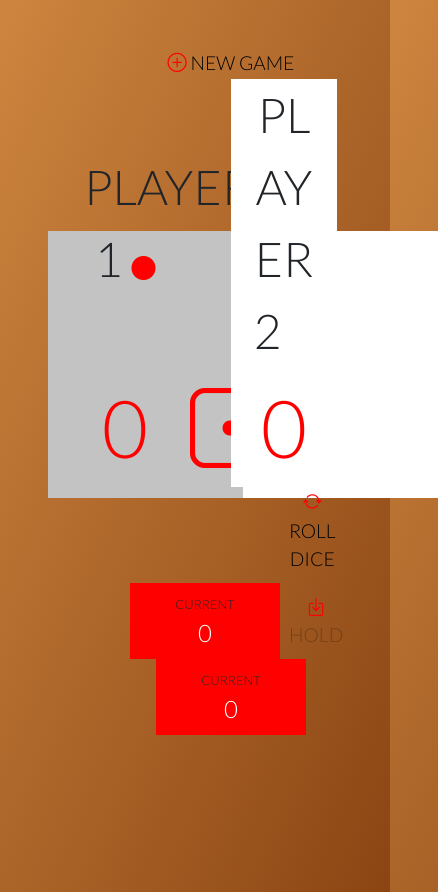
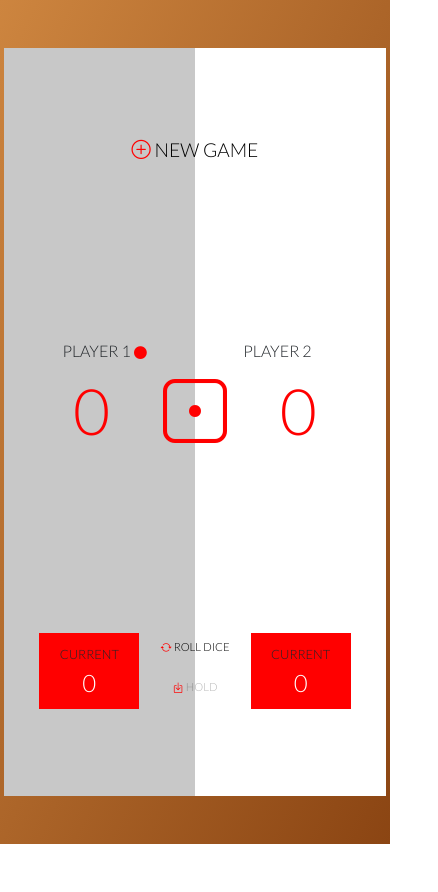
Before and after one commit to fabienmacip/devoir02, a plain HTML site: page index.html in a window 390 px wide. Shown: the whole page, 438 px wide, since content can reach past the window. After the commit the page ends 844 px from the top, so only its background shows below. Drawn offline with nearby package versions, Linux system fonts and the light colour scheme.

Commit message:
07 Projet OK et responsive

```diff
--- a/index.html
+++ b/index.html
@@ -1,33 +1,23 @@
 <!DOCTYPE html>
 <html lang="fr">
+
 <head>
   <meta charset="UTF-8">
   <meta name="viewport" content="width=device-width, initial-scale=1.0">
 
-  <!-- Bootstrap CDN CSS -->
-<!--
-  <link rel="stylesheet"
-  href="https://stackpath.bootstrapcdn.com/bootstrap/4.5.2/css/bootstrap.min.css"
-  integrity="sha384-JcKb8q3iqJ61gNV9KGb8thSsNjpSL0n8PARn9HuZOnIxN0hoP+VmmDGMN5t9UJ0Z"
-  crossorigin="anonymous">
--->
-  <!-- My CSS -->
-
-<!--BOOTSTRAP bis-->
-<!-- BOOTSTRAP CSS only -->
+  <!-- BOOTSTRAP CSS & ICONS -->
   <link href="https://cdn.jsdelivr.net/npm/bootstrap@5.1.0/dist/css/bootstrap.min.css"
   rel="stylesheet"
   integrity="sha384-KyZXEAg3QhqLMpG8r+8fhAXLRk2vvoC2f3B09zVXn8CA5QIVfZOJ3BCsw2P0p/We" crossorigin="anonymous">
-<!-- FIN-->
-
   <link rel="stylesheet" href="https://cdn.jsdelivr.net/npm/bootstrap-icons@1.5.0/font/bootstrap-icons.css">
-
+  <!-- FIN BOOTSTRAP -->
 
   <!-- LATO -->
   <link rel="preconnect" href="https://fonts.googleapis.com">
   <link rel="preconnect" href="https://fonts.gstatic.com" crossorigin>
   <link href="https://fonts.googleapis.com/css2?family=Lato:wght@300&display=swap" rel="stylesheet">
 
+  <!-- CSS Personnalisé -->
   <link href="style.css" rel="stylesheet" type="text/css">
 
   <title>DICE Duel | Accueil</title>
@@ -36,40 +26,44 @@ integrity="sha384-KyZXEAg3QhqLMpG8r+8fhAXLRk2vvoC2f3B09zVXn8CA5QIVfZOJ3BCsw2P0p/
     puis vous validez un score. Si vous faites 1, vous arrêtez votre tour et
     votre score CURRENT est ajouté à votre score TOTAL."/>
 
+</head>
 
-
-</head>
 <body>
-<main class="container m-5 h-75 row ">
-  <div class="row align-items-center" id="game-table">
+  <!-- sm md lg -->
+  <main class="container mx-auto px-1 px-md-5 h-100 row justify-content-center">
+    <div class="row my-5 align-items-center justify-content-center" id="game-table">
 
       <!-- ************* LIGNE NEW GAME  *************** -->
-
+      <div class="row">
         <div class="col-12 d-inline-block card-rounded-0">
         <button id="new-game" class="border-0 bg-transparent">
           <i class="bi bi-plus-circle"></i> NEW GAME
         </button>
         </div>
+      </div>
 
+      <!-- ************* PLAYERS et SCORES GLOBAUX & DE ************-->
+      <div class="row justify-content-center">
         <!-- ************* LIGNE PLAYER 1 PLAYER 2  *************** -->
-
-		<div class="col-4 col-sm-5 d-inline-block card-rounded-0" id="player1-title">
+        <div class="row">
+          <div class="col-5 d-inline-block card-rounded-0" id="player1-title">
                 PLAYER 1 <i class="bi bi-circle-fill" id="circle-player-1"></i>
           </div>
 
           <div class="col-2 d-inline-block card-rounded-0">
           </div>
 
-    <div class="col-4 col-sm-5 d-inline-block card rounded-0" id="player2-title">
+          <div class="col-5 d-inline-block card rounded-0" id="player2-title">
                 PLAYER 2 <i class="bi bi-circle-fill" id="circle-player-2"></i>
+          </div>
         </div>
 
         <!-- ************* LIGNE SCORE GLOBAL et DE  *************** -->
-
-		<div class="col-4 col-sm-5 d-inline-block card-rounded-0" id="player1-global-score">
+        <div class="row">
+          <div class="col-4 d-inline-block card-rounded-0" id="player1-global-score">
                 SCORE 1
               </div>
-		<div class="col-2 d-inline-block card-rounded-0" id="dice">
+          <div class="col-4 d-inline-block card-rounded-0" id="dice">
           <i class="bi bi-dice-1" id="dice1"></i>
           <i class="bi bi-dice-2" id="dice2"></i>
           <i class="bi bi-dice-3" id="dice3"></i>
@@ -78,24 +72,24 @@ integrity="sha384-KyZXEAg3QhqLMpG8r+8fhAXLRk2vvoC2f3B09zVXn8CA5QIVfZOJ3BCsw2P0p/
           <i class="bi bi-dice-6" id="dice6"></i>
 
           </div>
-        <div class="col-4 col-sm-5 d-inline-block card rounded-0" id="player2-global-score">
+              <div class="col-4 d-inline-block card rounded-0" id="player2-global-score">
                 SCORE 2
           </div>
+        </div>
+      </div>
+    <!-- ************* LIGNE CURRENT SCORE et BOUTONS ROLL et HOLD  *************** -->
+    <div class="row justify-content-center">
 
-<!-- ************* LIGNE CURRENT SCORE et BOUTONS ROLL et HOLD  *************** -->
-<div class="col-12">
-
-  <div class="col-4 col-sm-5 d-inline-block card-rounded-0 pt-2 pb-2" id="player1-score">
+      <div class="col-4 col-md-4 d-inline-block card-rounded-0 py-2" id="player1-score">
         <span class="current-word">CURRENT</span><br/><span id="current-score-1">11</span>
       </div>
 
-  <div class="col-2 d-inline-block card-rounded-0" id="play">
+      <div class="col-4 col-lg-3 d-inline-block card-rounded-0" id="play">
         <div class="mb-3">
           <button id="roll-dice" class="border-0 bg-transparent">
             <i class="bi bi-arrow-repeat"></i> ROLL DICE<br/>
           </button>
         </div>
-
         <div>
           <button id="hold" class="border-0 bg-transparent">
             <i class="bi bi-box-arrow-in-down"></i> HOLD
@@ -103,28 +97,15 @@ integrity="sha384-KyZXEAg3QhqLMpG8r+8fhAXLRk2vvoC2f3B09zVXn8CA5QIVfZOJ3BCsw2P0p/
         </div>
       </div>
 
-  <div class="col-4 col-sm-5 d-inline-block card rounded-0 pt-2 pb-2" id="player2-score">
+      <div class="col-4 col-md-4 d-inline-block card rounded-0 pt-2 pb-2" id="player2-score">
         <span class="current-word">CURRENT</span><br/><span id="current-score-2">43</span>
       </div>
 
     </div>
   </div>
 
+  </main>
 
-
-</main>
-<!--
-  <script src="https://stackpath.bootstrapcdn.com/bootstrap/4.5.2/js/bootstrap.min.js"
-    integrity="sha384-B4gt1jrGC7Jh4AgTPSdUtOBvfO8shuf57BaghqFfPlYxofvL8/KUEfYiJOMMV+rV"
-    crossorigin="anonymous"></script>
-
-    <script src="https://stackpath.bootstrapcdn.com/bootstrap/4.5.2/js/bootstrap.bundle.min.js"
-    integrity="sha384-LtrjvnR4Twt/qOuYxE721u19sVFLVSA4hf/rRt6PrZTmiPltdZcI7q7PXQBYTKyf"
-    crossorigin="anonymous"></script>
-
-
-
--->
   <script type="text/javascript" src="script.js"></script>
 
 </body>
--- a/script.js
+++ b/script.js
@@ -13,7 +13,7 @@ let tourJoueur2 = false;
 var diceValue = 1;
 
 // Score pour gagner
-const SCORE_TO_WIN = 10;
+const SCORE_TO_WIN = 100;
 
 // On récupère les éléments du DOM
 const newGame = document.getElementById('new-game');
--- a/style.css
+++ b/style.css
@@ -6,13 +6,10 @@ body {
 	background: linear-gradient(to bottom right, peru, saddlebrown);
 	height: 100vh;
 	overflow-y: hidden;
+
 }
 
 main {
-	background-image: url(img/gris.jpg), url(img/blanc.jpg);
-  background-position: left, right;
-	background-size: 50%, 50%;
-  background-repeat: no-repeat, no-repeat;
 
 }
 
@@ -20,8 +17,11 @@ main {
 	color: red;
 }
 
+#game-table {
+	background: linear-gradient(90deg, rgba(200,200,200,1) 0%, rgba(200,200,200,1) 50%, rgba(255,255,255,1) 50.1%);
+}
+
 #game-table div {
-	/*border: 1px solid black;*/
 	text-align: center;
 	border: 0px;
 }
@@ -37,6 +37,7 @@ main {
 
 #circle-player-1, #circle-player-2{
 	font-size: 1.5rem;
+	vertical-align: middle;
 }
 
 #player2-title{
@@ -49,8 +50,6 @@ main {
 	font-size: 5rem;
 }
 
-#dice{
-}
 
 #dice1, #dice2, #dice3, #dice4, #dice5, #dice6{
  color:red;
@@ -106,3 +105,66 @@ main {
 	color: white;
 	font-size: 1.5rem;
 }
+
+
+/* MEDIA QUERIES */
+@media (max-width: 992px) {
+	#player1-score, #player2-score{
+		background-color: red;
+		width: 100px;
+	}
+
+
+	#player1-title, #player2-title{
+		font-size: 2.5rem;
+	}
+
+	#player1-global-score, #player2-global-score{
+		font-size: 4rem;
+	}
+
+}
+
+@media (max-width: 768px) {
+
+	#player1-title, #player2-title{
+		font-size: 2rem;
+	}
+
+
+	#dice1, #dice2, #dice3, #dice4, #dice5, #dice6{
+		font-size: 4rem;
+	}
+
+	#circle-player-1, #circle-player-2{
+		font-size: 1rem;
+	}
+
+}
+
+@media (max-width: 576px) {
+
+	#player1-title, #player2-title{
+		font-size: 1.3rem;
+	}
+
+	#current-word{
+		font-size: 0.6rem;
+	}
+
+	#roll-dice, #hold{
+		font-size: 0.7rem;
+	}
+}
+
+@media (max-width: 400px) {
+
+	#player1-title, #player2-title{
+		font-size: 1rem;
+	}
+
+	#circle-player-1, #circle-player-2{
+		font-size: 0.8rem;
+	}
+
+}
```
Also changed, not shown: img/arrow-repeat.svg (deleted), img/blanc.jpg (deleted), img/box-arrow-in-down.svg (deleted), img/circle-fill.svg (deleted), img/dice-1.svg (deleted), img/dice-2.svg (deleted), img/dice-3.svg (deleted), img/dice-4.svg (deleted), img/dice-5.svg (deleted), img/dice-6.svg (deleted), img/gris.jpg (deleted), img/plus-circle.svg (deleted). Lines whose indentation alone changed are shown as unchanged.
